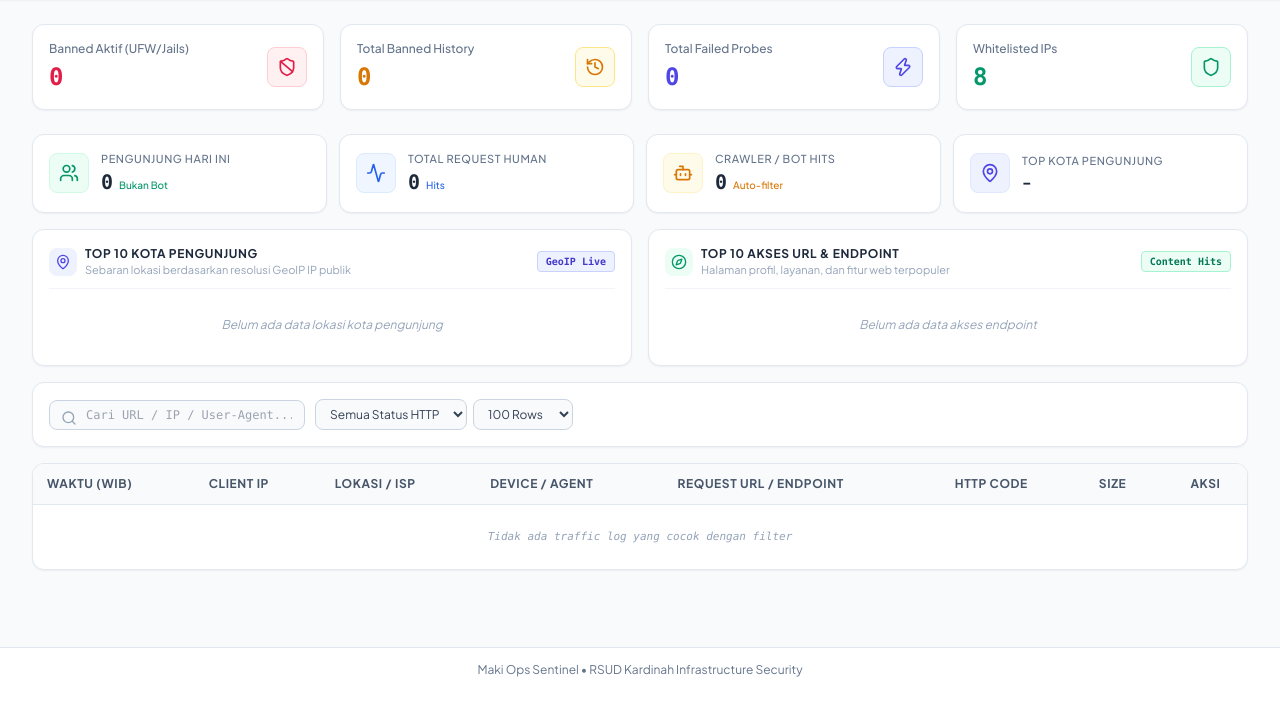
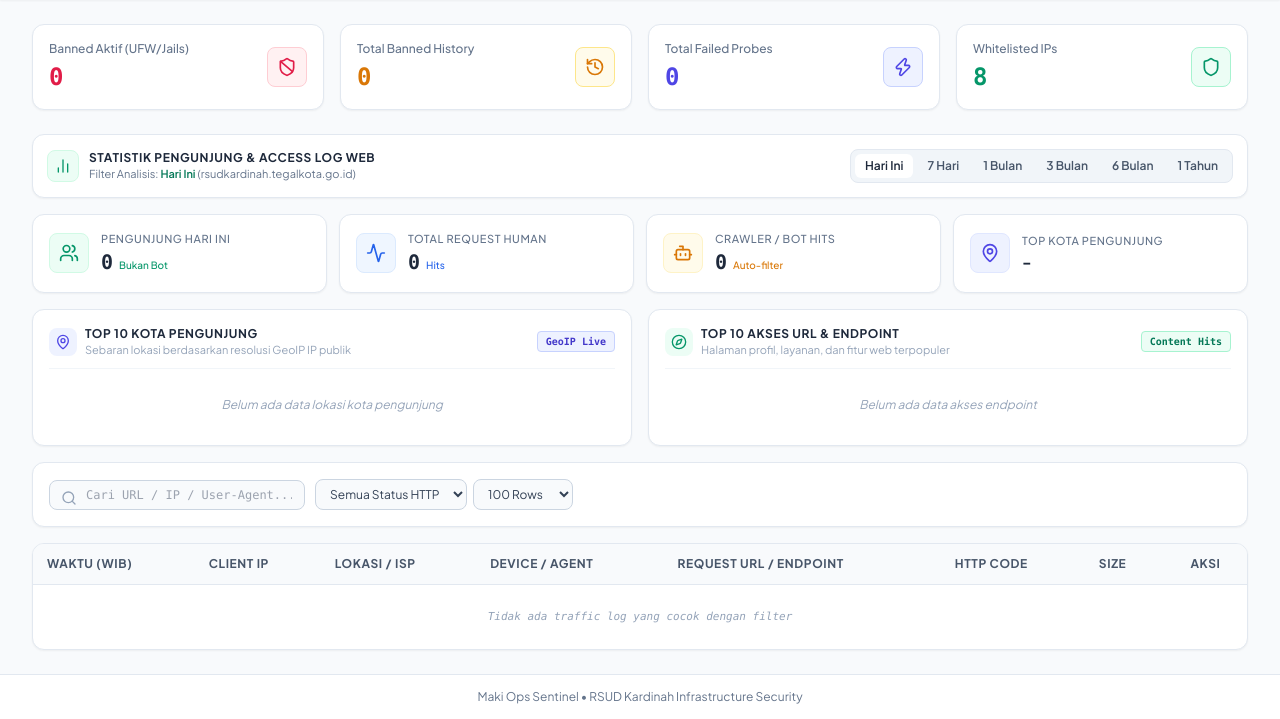
Before and after one commit to TeknoWiz-Indonesia/maki-ops-sentinel, a Flask app: page / in a window 1280 px wide, after a click on "Access Log Web (rsudkardinah)". Shown: the part 108-827 px from the top of the page. Before the commit the page ends 785 px from the top, so only its background shows below. Run offline with Flask 2, Linux system fonts and the light colour scheme; data that the repository does not hold is empty; some libraries are stand-ins or nearby versions.

Commit message:
feat: add dynamic period filter (today, 7d, 30d, 90d, 180d, 365d) to access logs and visitor analytics

```diff
--- a/server.py
+++ b/server.py
@@ -10,6 +10,8 @@ from datetime import datetime, timedelta
 from collections import Counter
 import io
 import csv
+import glob
+import gzip
 import urllib.request
 from flask import Flask, render_template, jsonify, request, Response
 
@@ -465,109 +467,173 @@ def api_summary():
 
 @app.route("/api/access-logs")
 def api_access_logs():
-    """Live web access log view & Visitor Analytics (Realtime tail + GeoIP)."""
+    """Live web access log view & Visitor Analytics dengan filter periode (today/7d/30d/90d/180d/365d) - Optimized."""
     limit = int(request.args.get("limit", 100))
     status_filter = request.args.get("status", "")
     ip_filter = request.args.get("ip", "").strip()
     search_filter = request.args.get("search", "").strip().lower()
+    period = request.args.get("period", "today").strip().lower()
 
-    # Read last 1500 lines for rich analytics and responsive tail
-    raw_logs = run_cmd("tail -n 1500 /www/wwwlogs/rsudkardinah.tegalkota.go.id.log 2>/dev/null")
-    parsed = []
+    # Calculate cutoff datetime & set of allowed date strings for O(1) matching
+    now = datetime.now()
+    if period == "7d":
+        days = 7
+        period_label = "7 Hari Terakhir"
+    elif period in ("30d", "1m", "month"):
+        days = 30
+        period = "30d"
+        period_label = "1 Bulan Terakhir"
+    elif period in ("90d", "3m"):
+        days = 90
+        period = "90d"
+        period_label = "3 Bulan Terakhir"
+    elif period in ("180d", "6m"):
+        days = 180
+        period = "180d"
+        period_label = "6 Bulan Terakhir"
+    elif period in ("365d", "1y", "year"):
+        days = 365
+        period = "365d"
+        period_label = "1 Tahun Terakhir"
+    else:
+        days = 0
+        period = "today"
+        period_label = "Hari Ini"
 
-    # Nginx Combined Log Regex & Bot Classifier
+    cutoff = now - timedelta(days=days) if days > 0 else now.replace(hour=0, minute=0, second=0, microsecond=0)
+
+    allowed_date_prefixes = set()
+    cur = cutoff
+    while cur <= now:
+        allowed_date_prefixes.add(cur.strftime("%d/%b/%Y"))
+        cur += timedelta(days=1)
+
+    # Regex definitions & fast string lookups
     pat = re.compile(r'^([0-9a-fA-F\.:]+)\s+-\s+(\S+)\s+\[([^\]]+)\]\s+"([A-Z]+)\s+([^\s]+)\s+([^"]*)"\s+([0-9]{3})\s+([0-9]+)\s+"([^"]*)"\s+"([^"]*)"')
     bot_re = re.compile(r'bot|spider|crawl|curl|python|wget|go-http|scanner|scan|nikto|sqlmap|censys|shodan|zgrab|nmap|ahrefs|semrush|bingbot|googlebot|yandex|bytespider|facebookexternalhit|headless|urllib|httpclient|postman', re.I)
+    static_exts = ('.jpg', '.jpeg', '.png', '.gif', '.css', '.js', '.woff', '.woff2', '.ttf', '.eot', '.otf', '.svg', '.ico', '.webp', '.map')
 
-    today_str = datetime.now().strftime("%d/%b/%Y")
+    from collections import deque
+    parsed_deque = deque(maxlen=max(limit * 2, 200))
 
     status_counts = Counter()
     ip_counts = Counter()
     url_counts = Counter()
     city_counts = Counter()
-    human_ips_today = set()
-    human_hits_today = 0
-    bot_hits_today = 0
+    human_ips = set()
+    human_hits = 0
+    bot_hits = 0
 
-    # Unique human IPs for batch GeoIP resolution
+    # Store unique human IPs for GeoIP
     detected_human_ips = []
 
-    for line in raw_logs.splitlines():
+    def process_line(line):
+        nonlocal human_hits, bot_hits
         if not line.strip():
-            continue
+            return
         m = pat.search(line)
-        if m:
-            ip, user, date, method, path, proto, status, size, ref, ua = m.groups()
+        if not m:
+            return
+        ip, user, date_str, method, path, proto, status, size, ref, ua = m.groups()
 
-            is_internal = is_private_ip(ip)
-            is_bot = bool(bot_re.search(ua)) or ua in ("-", "")
-            is_today = date.startswith(today_str)
+        # O(1) Date Matching via set
+        if date_str[:11] not in allowed_date_prefixes:
+            return
 
-            if is_today and not is_internal:
-                if is_bot:
-                    bot_hits_today += 1
-                else:
-                    human_hits_today += 1
-                    human_ips_today.add(ip)
+        is_internal = is_private_ip(ip)
+        is_bot = bool(bot_re.search(ua)) or ua in ("-", "")
 
-            if not is_bot and not is_internal:
+        if not is_internal:
+            if is_bot:
+                bot_hits += 1
+            else:
+                human_hits += 1
+                human_ips.add(ip)
                 detected_human_ips.append(ip)
-                # Count clean content page URLs (filter common static images/fonts/assets)
-                static_exts = ['.jpg', '.jpeg', '.png', '.gif', '.css', '.js', '.woff', '.woff2', '.ttf', '.eot', '.otf', '.svg', '.ico', '.webp', '.map']
-                is_static = any(path.lower().endswith(ext) or ext + "?" in path.lower() for ext in static_exts)
-                if not is_static:
-                    clean_path = path.split("?")[0]
+
+                # Check static asset extension
+                clean_path = path.split("?")[0]
+                if not clean_path.lower().endswith(static_exts):
                     url_counts[clean_path] += 1
 
-            sz_int = int(size) if size.isdigit() else 0
-            if sz_int > 1048576:
-                size_hr = f"{sz_int/1048576:.1f} MB"
-            elif sz_int > 1024:
-                size_hr = f"{sz_int/1024:.1f} KB"
-            else:
-                size_hr = f"{sz_int} B"
+        status_counts[status] += 1
+        if not is_internal and not is_bot:
+            ip_counts[ip] += 1
 
-            device = "Desktop"
-            if is_bot:
-                device = "Bot / Script"
-            elif "Android" in ua:
-                device = "Android"
-            elif "iPhone" in ua or "iPad" in ua:
-                device = "iOS"
-            elif "Windows" in ua:
-                device = "Windows"
-            elif "Mac" in ua:
-                device = "macOS"
-            elif "Linux" in ua:
-                device = "Linux"
+        if status_filter and status != status_filter:
+            return
+        if ip_filter and ip_filter not in ip:
+            return
+        if search_filter and (search_filter not in path.lower() and search_filter not in ua.lower() and search_filter not in ip.lower()):
+            return
 
-            status_counts[status] += 1
-            if not is_internal and not is_bot:
-                ip_counts[ip] += 1
+        sz_int = int(size) if size.isdigit() else 0
+        if sz_int > 1048576:
+            size_hr = f"{sz_int/1048576:.1f} MB"
+        elif sz_int > 1024:
+            size_hr = f"{sz_int/1024:.1f} KB"
+        else:
+            size_hr = f"{sz_int} B"
 
-            if status_filter and status != status_filter:
-                continue
-            if ip_filter and ip_filter not in ip:
-                continue
-            if search_filter and (search_filter not in path.lower() and search_filter not in ua.lower() and search_filter not in ip.lower()):
-                continue
+        device = "Desktop"
+        if is_bot:
+            device = "Bot / Script"
+        elif "Android" in ua:
+            device = "Android"
+        elif "iPhone" in ua or "iPad" in ua:
+            device = "iOS"
+        elif "Windows" in ua:
+            device = "Windows"
+        elif "Mac" in ua:
+            device = "macOS"
+        elif "Linux" in ua:
+            device = "Linux"
 
-            parsed.append({
-                "ip": ip,
-                "time": date,
-                "method": method,
-                "path": path,
-                "proto": proto,
-                "status": status,
-                "size": size_hr,
-                "bytes": sz_int,
-                "referer": ref if ref != "-" else "",
-                "user_agent": ua,
-                "device": device
-            })
+        parsed_deque.append({
+            "ip": ip,
+            "time": date_str,
+            "method": method,
+            "path": path,
+            "proto": proto,
+            "status": status,
+            "size": size_hr,
+            "bytes": sz_int,
+            "referer": ref if ref != "-" else "",
+            "user_agent": ua,
+            "device": device
+        })
 
-    # Resolve GeoIP for human IPs (up to 80 unique)
-    unique_human_ips = list(set(detected_human_ips))[:80]
+    # 1. Historical GZ logs
+    if period != "today":
+        gz_files = sorted(glob.glob("/www/wwwlogs/history_backups/rsudkardinah.tegalkota.go.id/*_access_*.log.gz"))
+        for f in gz_files:
+            m = re.search(r'_access_(\d{4}-\d{2}-\d{2})_', f)
+            if m:
+                try:
+                    f_date = datetime.strptime(m.group(1), "%Y-%m-%d")
+                    if f_date < (cutoff - timedelta(days=1)):
+                        continue
+                except Exception:
+                    pass
+            try:
+                with gzip.open(f, "rt", errors="ignore") as fp:
+                    for line in fp:
+                        process_line(line)
+            except Exception:
+                pass
+
+    # 2. Live log
+    live_log_path = "/www/wwwlogs/rsudkardinah.tegalkota.go.id.log"
+    if os.path.exists(live_log_path):
+        try:
+            with open(live_log_path, "rt", errors="ignore") as fp:
+                for line in fp:
+                    process_line(line)
+        except Exception:
+            pass
+
+    # Resolve GeoIP for top detected human IPs
+    unique_human_ips = list(set(detected_human_ips))[:150]
     geo_map = get_geoip_info(unique_human_ips)
 
     # Calculate City Distribution
@@ -581,6 +647,7 @@ def api_access_logs():
         elif city == "Lokal RS":
             city_counts["Tegal (Lokal RS)"] += 1
 
+    parsed = list(parsed_deque)
     # Attach Geo info to parsed rows
     for item in parsed:
         ip = item["ip"]
@@ -618,10 +685,12 @@ def api_access_logs():
         "total_parsed": len(parsed),
         "status_distribution": dict(status_counts.most_common(6)),
         "top_ips": dict(ip_counts.most_common(5)),
+        "period": period,
+        "period_label": period_label,
         "analytics": {
-            "human_visitors_today": len(human_ips_today),
-            "human_hits_today": human_hits_today,
-            "bot_hits_today": bot_hits_today,
+            "human_visitors_today": len(human_ips),
+            "human_hits_today": human_hits,
+            "bot_hits_today": bot_hits,
             "top_cities": top_cities,
             "top_urls": top_urls
         }
--- a/templates/index.html
+++ b/templates/index.html
@@ -194,6 +194,29 @@
 
     <!-- TAB 2: ACCESS LOG NGINX & VISITOR ANALYTICS -->
     <div id="tab-access-logs" class="tab-pane hidden space-y-4">
+
+      <!-- Period Selector Header -->
+      <div class="bg-white border border-slate-200 rounded-xl p-3.5 shadow-sm flex flex-col md:flex-row items-start md:items-center justify-between gap-3">
+        <div class="flex items-center gap-2.5">
+          <div class="w-8 h-8 rounded-lg bg-emerald-50 text-emerald-600 flex items-center justify-center border border-emerald-100">
+            <i data-lucide="bar-chart-2" class="w-4 h-4"></i>
+          </div>
+          <div>
+            <h2 class="text-xs font-bold text-slate-800 uppercase tracking-wider">Statistik Pengunjung & Access Log Web</h2>
+            <p class="text-[11px] text-slate-500">Filter Analisis: <span class="font-semibold text-emerald-700" id="access-period-label-text">Hari Ini</span> (rsudkardinah.tegalkota.go.id)</p>
+          </div>
+        </div>
+
+        <!-- Period Filter Buttons -->
+        <div class="flex flex-wrap items-center gap-1 bg-slate-100 p-1 rounded-lg border border-slate-200">
+          <button onclick="setAccessPeriod('today')" id="access-period-today" class="access-period-btn px-2.5 py-1 text-xs font-semibold rounded-md bg-white text-slate-800 shadow-xs transition">Hari Ini</button>
+          <button onclick="setAccessPeriod('7d')" id="access-period-7d" class="access-period-btn px-2.5 py-1 text-xs font-semibold rounded-md text-slate-600 hover:text-slate-900 transition">7 Hari</button>
+          <button onclick="setAccessPeriod('30d')" id="access-period-30d" class="access-period-btn px-2.5 py-1 text-xs font-semibold rounded-md text-slate-600 hover:text-slate-900 transition">1 Bulan</button>
+          <button onclick="setAccessPeriod('90d')" id="access-period-90d" class="access-period-btn px-2.5 py-1 text-xs font-semibold rounded-md text-slate-600 hover:text-slate-900 transition">3 Bulan</button>
+          <button onclick="setAccessPeriod('180d')" id="access-period-180d" class="access-period-btn px-2.5 py-1 text-xs font-semibold rounded-md text-slate-600 hover:text-slate-900 transition">6 Bulan</button>
+          <button onclick="setAccessPeriod('365d')" id="access-period-365d" class="access-period-btn px-2.5 py-1 text-xs font-semibold rounded-md text-slate-600 hover:text-slate-900 transition">1 Tahun</button>
+        </div>
+      </div>
 
       <!-- Visitor Analytics KPI Summary -->
       <div class="grid grid-cols-2 md:grid-cols-4 gap-3">
@@ -888,14 +911,45 @@
       }
     }
 
+    let currentAccessPeriod = 'today';
+
+    function setAccessPeriod(period) {
+      currentAccessPeriod = period;
+      document.querySelectorAll('.access-period-btn').forEach(btn => {
+        btn.classList.remove('bg-white', 'text-slate-800', 'shadow-xs');
+        btn.classList.add('text-slate-600');
+      });
+      const activeBtn = document.getElementById(`access-period-${period}`);
+      if (activeBtn) {
+        activeBtn.classList.add('bg-white', 'text-slate-800', 'shadow-xs');
+        activeBtn.classList.remove('text-slate-600');
+      }
+      loadAccessLogs();
+    }
+
     async function loadAccessLogs() {
       const search = document.getElementById('filter-access-search').value.trim();
       const status = document.getElementById('filter-access-status').value;
       const limit = document.getElementById('filter-access-limit').value;
 
+      const citiesListEl = document.getElementById('access-top-cities-list');
+      const urlsListEl = document.getElementById('access-top-urls-list');
+      if (citiesListEl) {
+        citiesListEl.innerHTML = '<div class="py-4 text-center text-slate-400 italic flex items-center justify-center gap-2"><span class="animate-pulse">⏳ Menganalisis log...</span></div>';
+      }
+      if (urlsListEl) {
+        urlsListEl.innerHTML = '<div class="py-4 text-center text-slate-400 italic flex items-center justify-center gap-2"><span class="animate-pulse">⏳ Menganalisis log...</span></div>';
+      }
+
       try {
-        const url = `/api/access-logs?limit=${limit}&status=${status}&search=${encodeURIComponent(search)}`;
+        const url = `/api/access-logs?limit=${limit}&status=${status}&search=${encodeURIComponent(search)}&period=${currentAccessPeriod}`;
         const res = await fetch(url).then(r => r.json());
+
+        // Update Period Label
+        const labelEl = document.getElementById('access-period-label-text');
+        if (labelEl && res.period_label) {
+          labelEl.textContent = res.period_label;
+        }
 
         // 1. Render Visitor Analytics KPIs
         if (res.analytics) {
```
